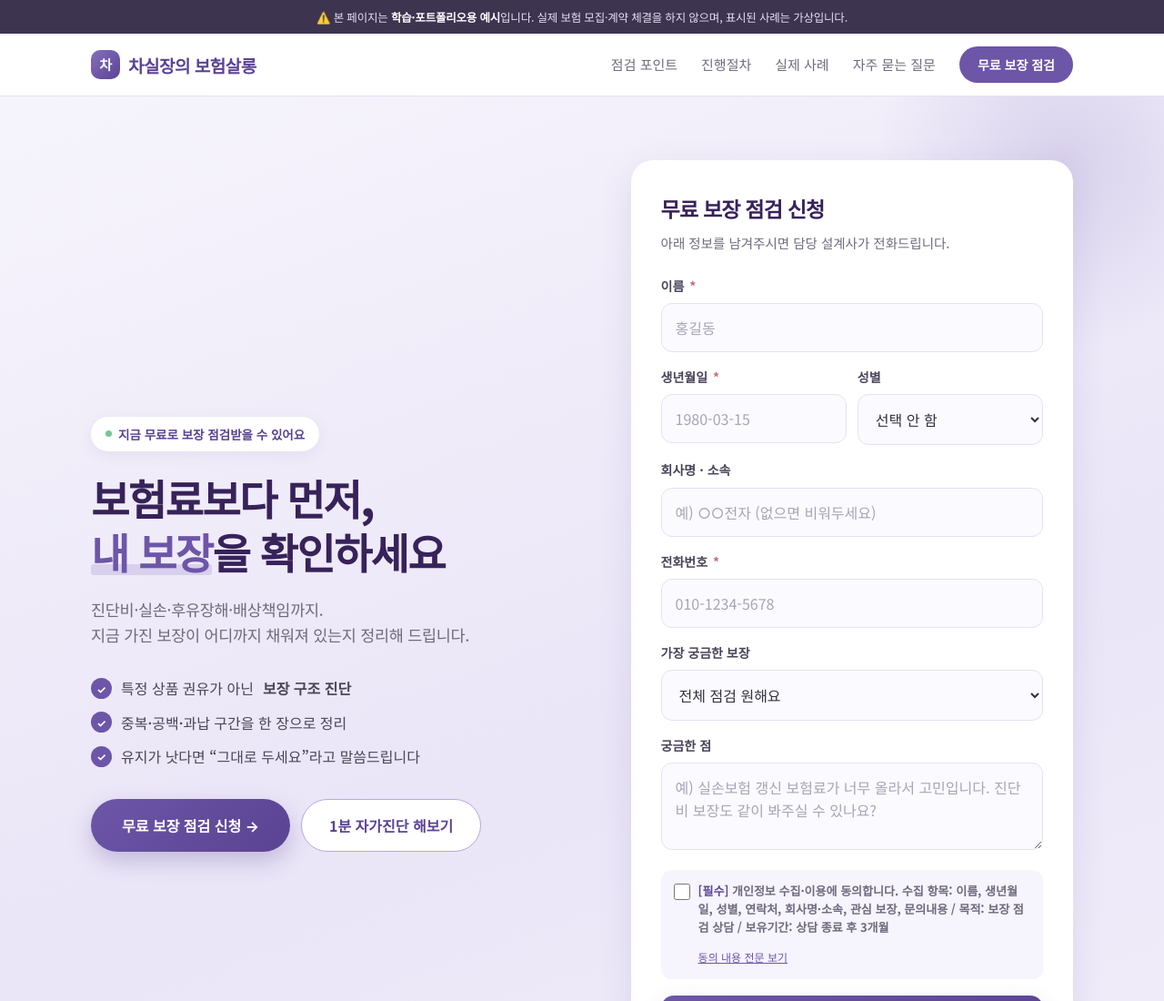
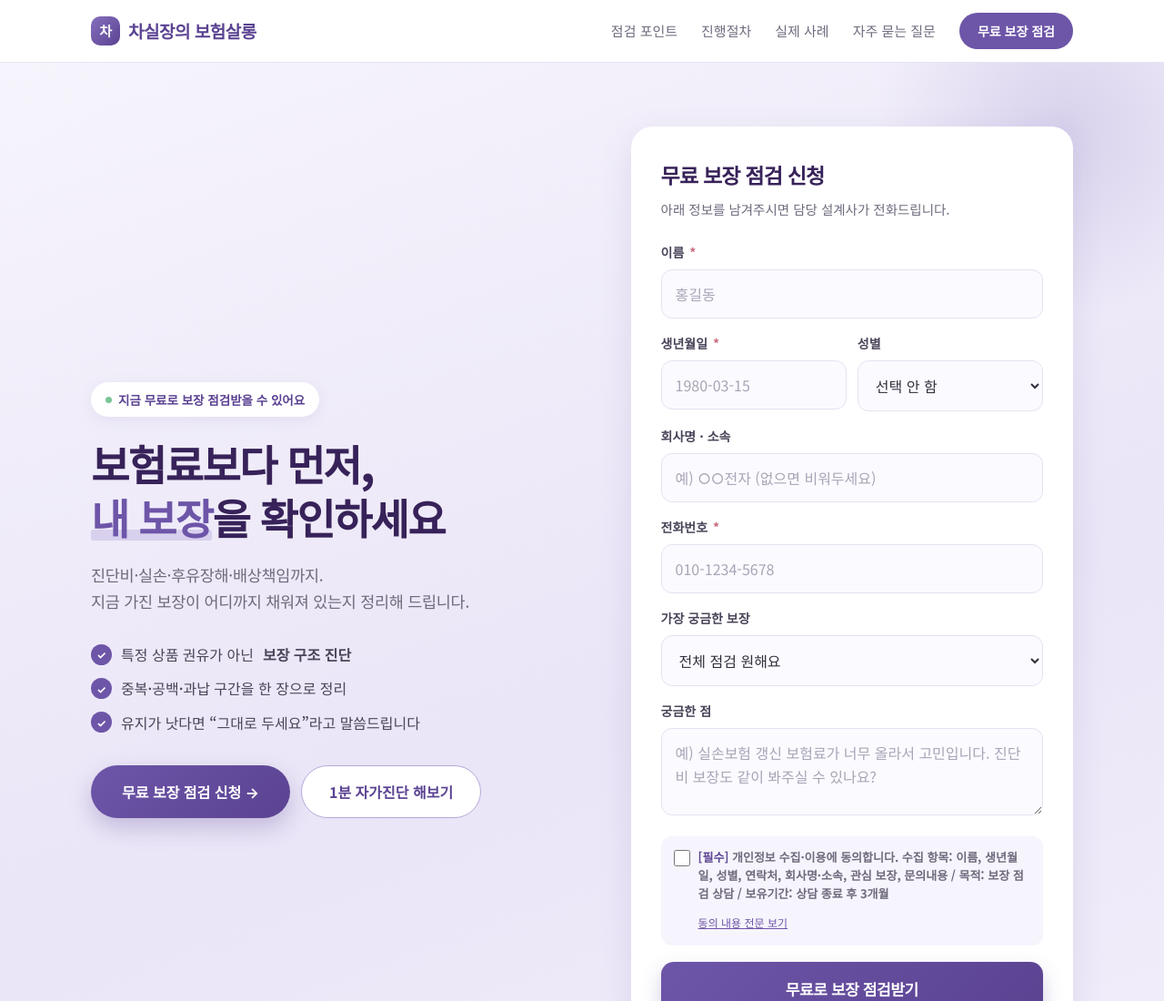
Before and after one commit to JaeheePark-dot/landng_v2, a plain HTML site: page index.html in a window 1280 px wide. Shown: the top 1100 px of the page at 91% size. Drawn offline with Linux system fonts and the light colour scheme; no server answers.

Commit message:
Update index.html

```diff
--- a/index.html
+++ b/index.html
@@ -609,9 +609,6 @@ footer{background:#2c2438;color:#a9a3b8;padding:48px 0 34px;font-size:13.5px;}
      ⚠️ 데모/학습 고지 배너
      실제 보험 모집 자격 확보 후 정식 운영할 때만 이 <div>를 삭제하세요.
 ============================================================ -->
-<div class="demo-banner">
-  ⚠️ 본 페이지는 <b>학습·포트폴리오용 예시</b>입니다. 실제 보험 모집·계약 체결을 하지 않으며, 표시된 사례는 가상입니다.
-</div>
 
 <!-- ================= 헤더 ================= -->
 <header>
```
